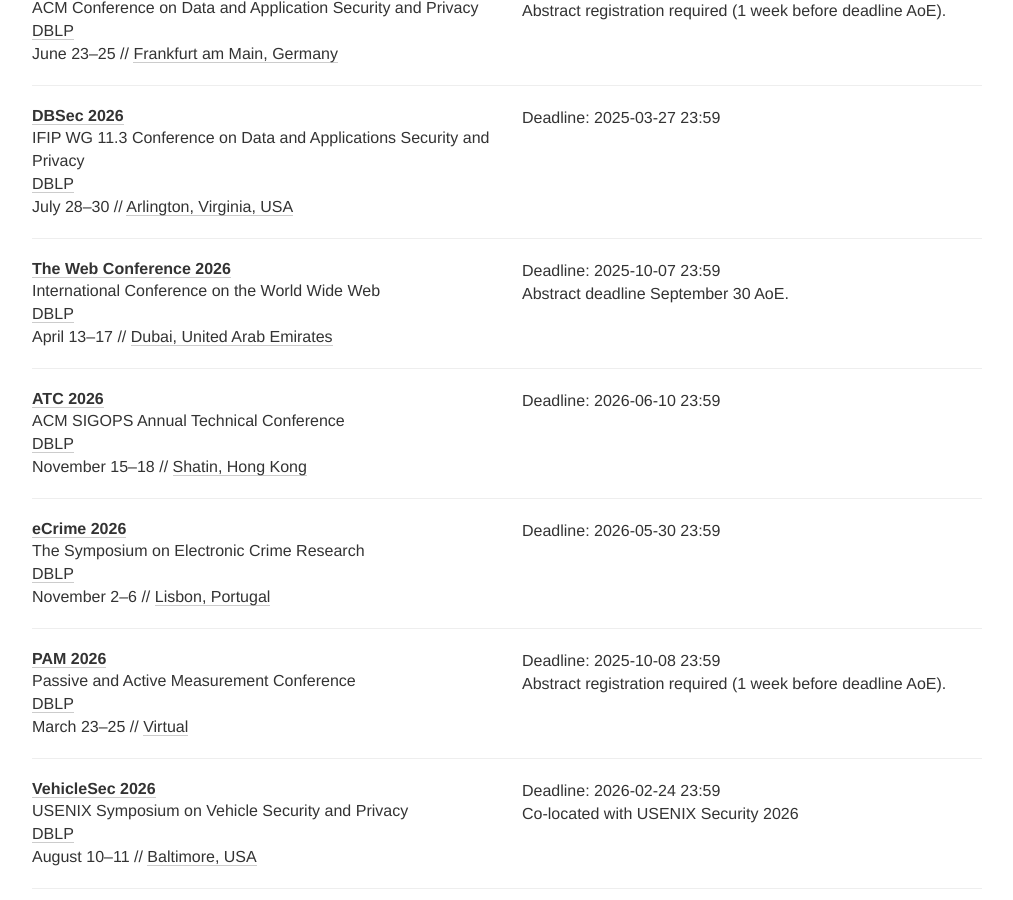
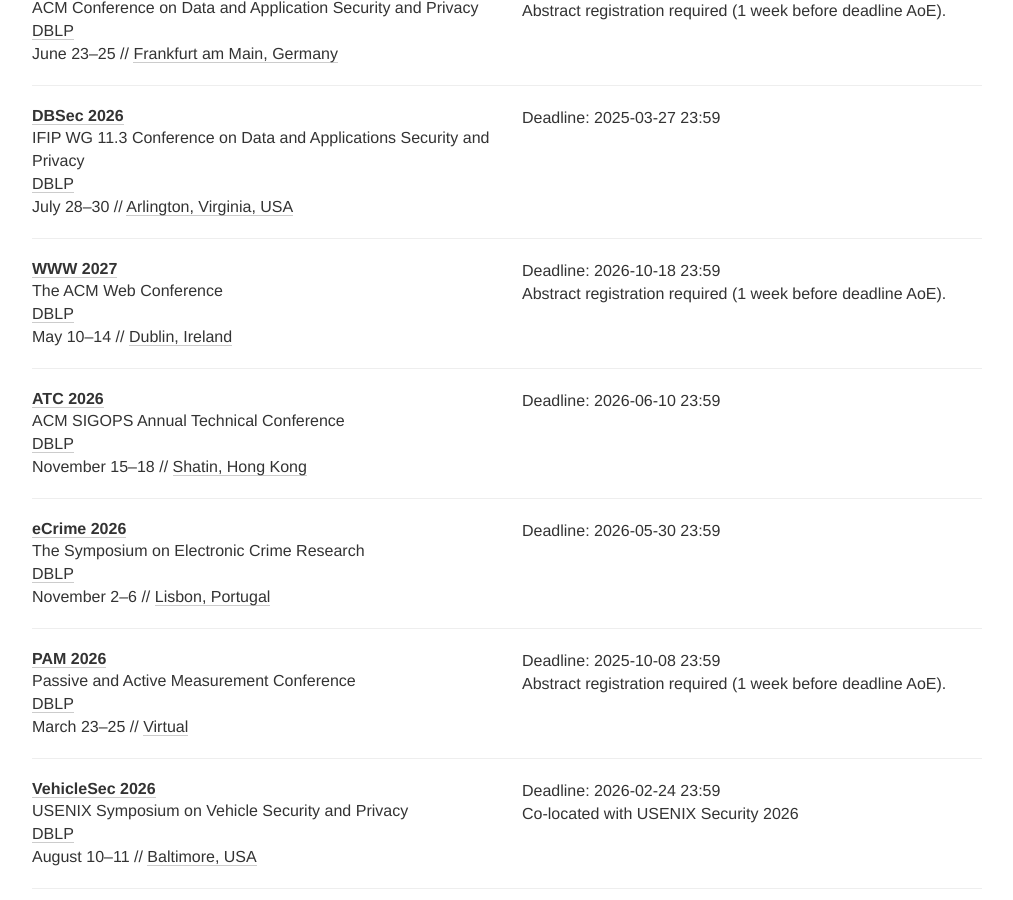
Before and after one commit to sec-deadlines/sec-deadlines.github.io, a Jekyll site: the page built from index.html, in a window 1280 px wide and 900 px high, scrolled down 10164 px. Shown: the whole window, without its empty margins (133-1146 px from the left). Built offline with Jekyll 4.4.1, drawn with Linux system fonts in a browser that asks for light colours; nearby versions of some CDN libraries; comment, search, counter and statistics services are not loaded.

Commit message:
Update WWW'27

```diff
--- a/_data/conferences.yml
+++ b/_data/conferences.yml
@@ -543,15 +543,15 @@
   place: Arlington, Virginia, USA
   tags: [CRYPTO, SEC, CONF, PRIV, CORE-B]
 
-- name: The Web Conference
-  description: International Conference on the World Wide Web
-  year: 2026
-  link: https://www2026.thewebconf.org
+- name: WWW
+  description: The ACM Web Conference
+  year: 2027
+  link: https://acmweb2027.org/
   dblp: https://dblp.org/db/conf/www/index.html
-  deadline: ["2025-10-07 23:59"]
-  comment: Abstract deadline September 30 AoE.
-  date: April 13-17
-  place: Dubai, United Arab Emirates
+  deadline: ["2026-10-18 23:59"]
+  comment: Abstract registration required (1 week before deadline AoE).
+  date: May 10-14
+  place: Dublin, Ireland
   tags: [SEC, CONF, PRIV, ASTAR]
 
 - name: ATC
```
